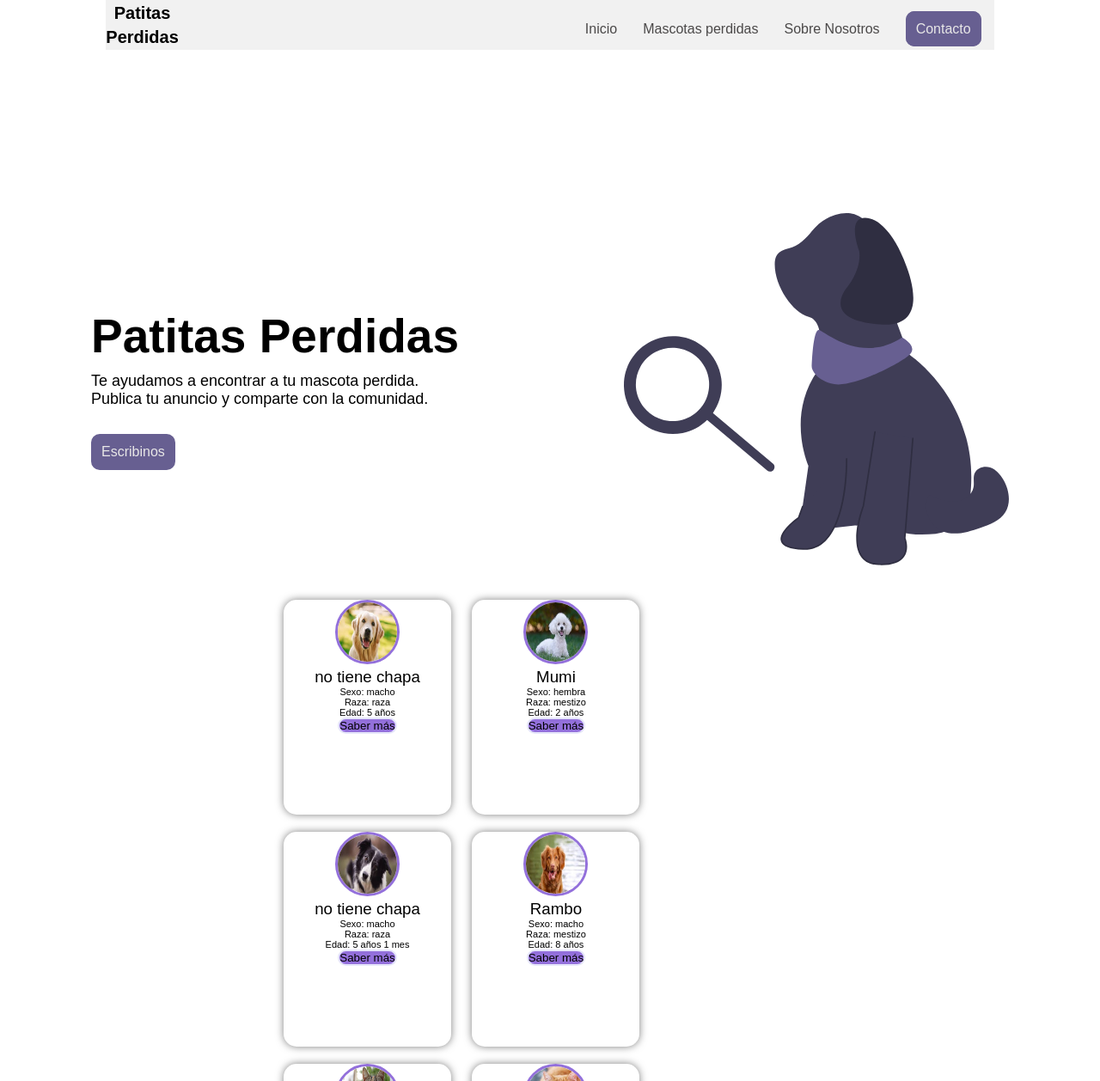
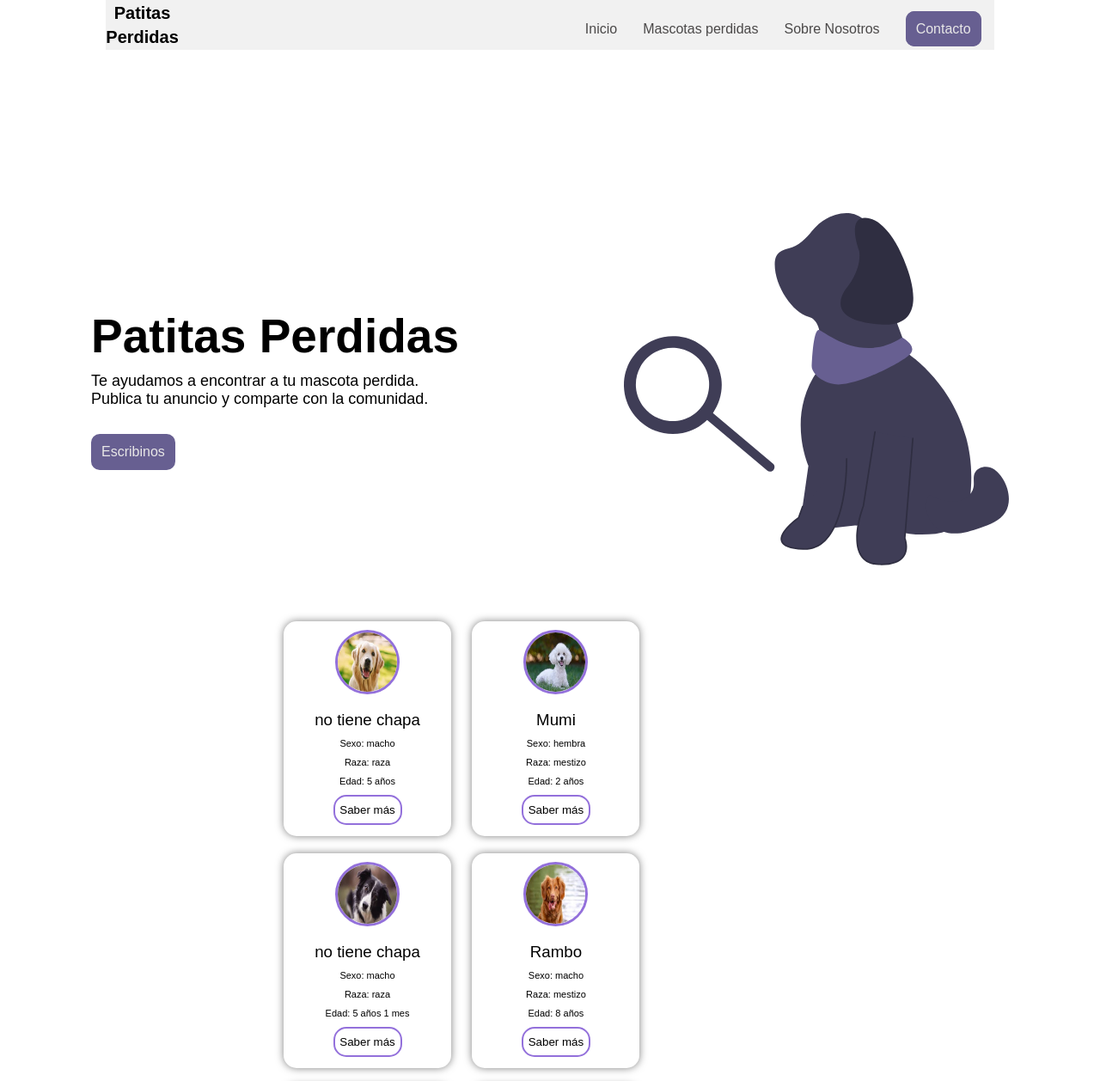
Before and after one commit to 6onza/patitas-perdidas, a Flask app: page / in a window 1280 px wide. Shown: the top 1258 px of the page at 86% size. Run offline with Flask 2, Linux system fonts and the light colour scheme; some libraries are stand-ins or nearby versions.

Commit message:
Update cards.css

```diff
--- a/frontend/static/css/cards.css
+++ b/frontend/static/css/cards.css
@@ -2,6 +2,8 @@
     width:50%;
     margin-left:auto;
     margin-right:auto;
+    margin-top:25px;
+    margin-bottom:25px
 }
 
 .cuadrado {
@@ -20,23 +22,31 @@
     height: 75px;
     border-radius: 50%;
     margin:0 auto;
+    margin-top:10px;
+    margin-bottom:10px;
     border: 3px solid mediumpurple;
 }
 
 .nombre{
     margin: 0;
+    margin-top:5px;
+    margin-bottom:10px;
     font-family: "Poppins", sans-serif;
     font-weight: 400
 }
 
 .dato{
+    margin-top:10px;
+    margin-bottom:10px;
     font-size:11px;
     font-family: "Poppins", sans-serif;
     font-weight: 400
 }
 
 .boton{
-    background-color:mediumpurple;
-    border: 2px solid lavender;
+    width: 80px;
+    height: 35px;
+    background-color: white;
+    border: 2px solid mediumpurple;
     border-radius: 15px
 }
```
